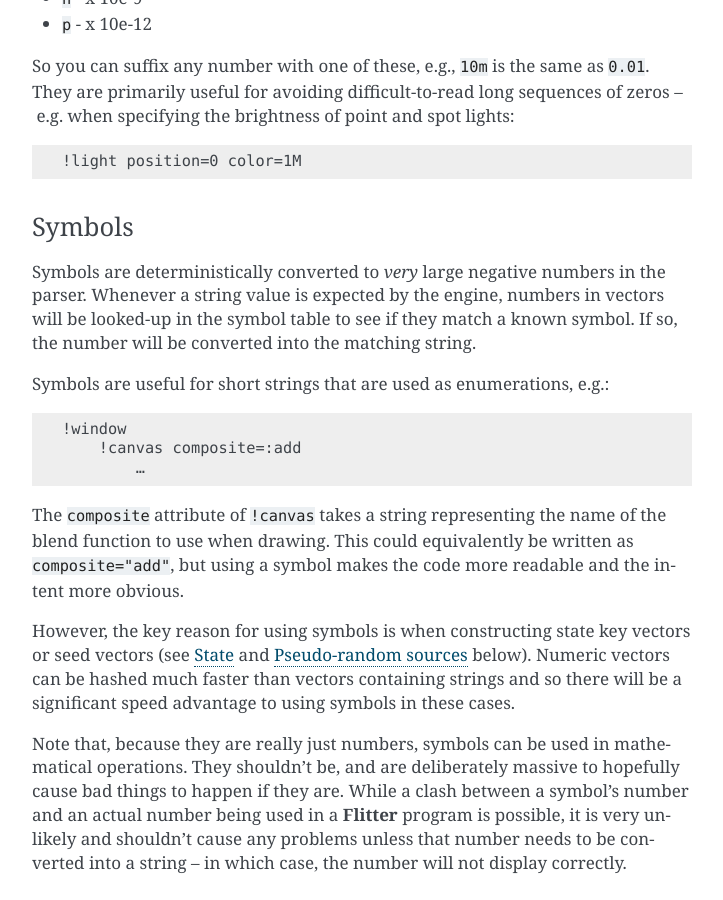
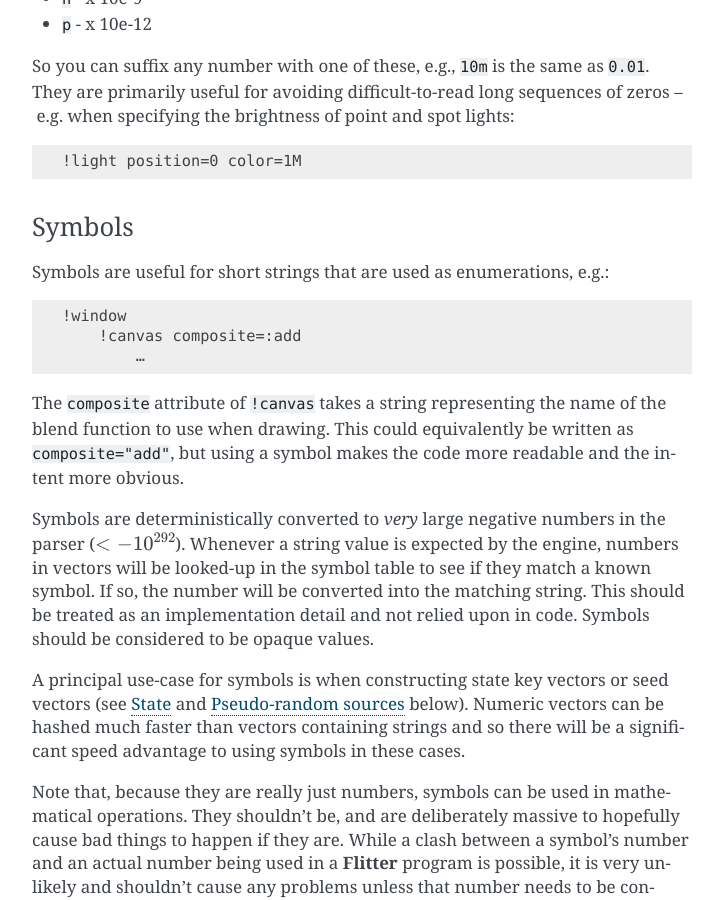
Before and after one commit to jonathanhogg/flitter, a Sphinx documentation site: the page built from docs/language.md, in a window 1280 px wide and 900 px high, scrolled down 3033 px. Shown: the whole window, without its empty margins (388-1111 px from the left). Built offline with Sphinx 7.4.7, drawn with Linux system fonts in a browser that asks for light colours.

Commit message:
Refine how symbols work

````diff
--- a/docs/language.md
+++ b/docs/language.md
@@ -149,11 +149,6 @@ of zeros – e.g. when specifying the brightness of point and spot lights:
 
 ### Symbols
 
-Symbols are deterministically converted to *very* large negative numbers in the
-parser. Whenever a string value is expected by the engine, numbers in vectors
-will be looked-up in the symbol table to see if they match a known symbol. If
-so, the number will be converted into the matching string.
-
 Symbols are useful for short strings that are used as enumerations, e.g.:
 
 ```flitter
@@ -167,11 +162,18 @@ the blend function to use when drawing. This could equivalently be written as
 `composite="add"`, but using a symbol makes the code more readable and the
 intent more obvious.
 
-However, the key reason for using symbols is when constructing state key
-vectors or seed vectors (see [State](#state) and [Pseudo-random
-sources](#pseudo-random-sources) below). Numeric vectors can be hashed
-much faster than vectors containing strings and so there will be a significant
-speed advantage to using symbols in these cases.
+Symbols are deterministically converted to *very* large negative numbers in the
+parser ($< -10^{292}$). Whenever a string value is expected by the engine,
+numbers in vectors will be looked-up in the symbol table to see if they match a
+known symbol. If so, the number will be converted into the matching string. This
+should be treated as an implementation detail and not relied upon in code.
+Symbols should be considered to be opaque values.
+
+A principal use-case for symbols is when constructing state key vectors or seed
+vectors (see [State](#state) and [Pseudo-random sources](#pseudo-random-sources)
+below). Numeric vectors can be hashed much faster than vectors containing
+strings and so there will be a significant speed advantage to using symbols in
+these cases.
 
 Note that, because they are really just numbers, symbols can be used in
 mathematical operations. They shouldn't be, and are deliberately massive to
````
Also changed, not shown: 2 other files.
